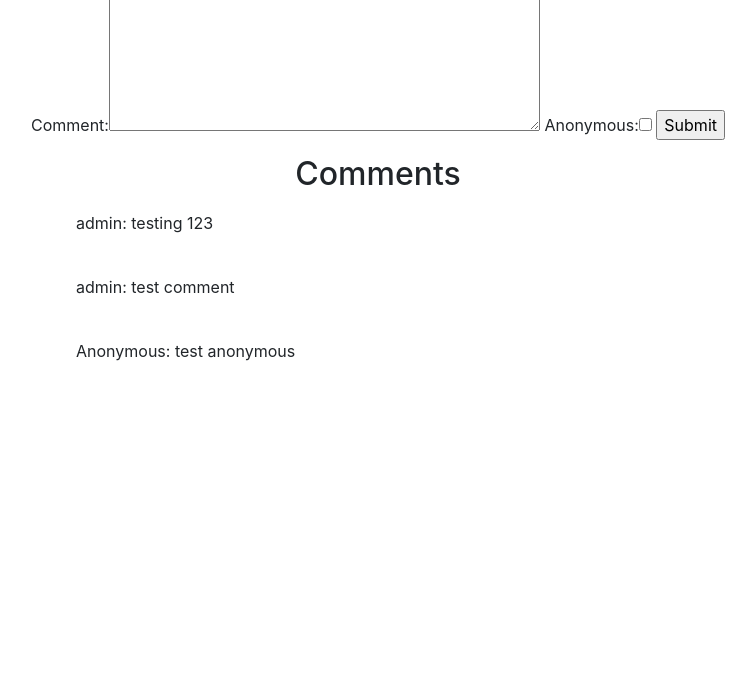
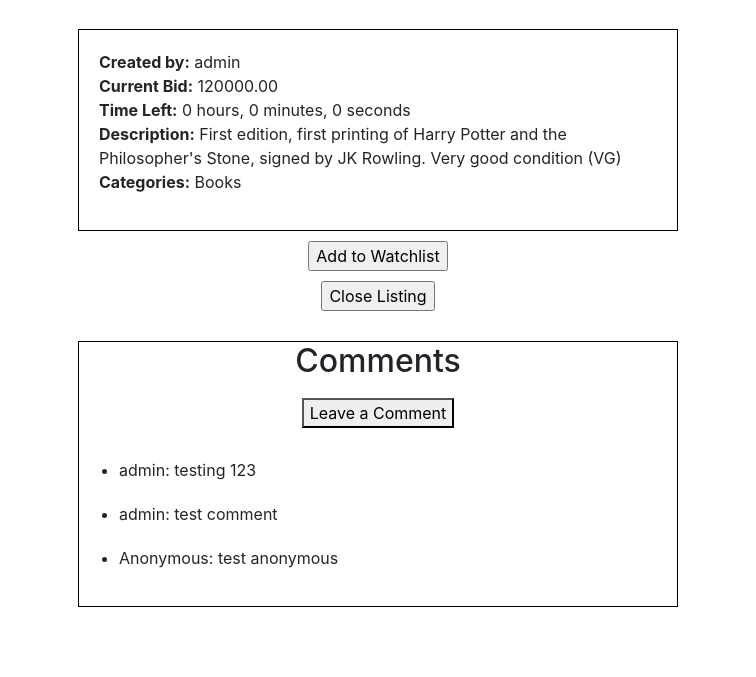
Before and after one commit to MyPetLobster/commerce, a Django app: page /listing/2 in a window 1280 px wide. Shown: the part 736-1413 px from the top of the page, without its empty margins (262-1018 px from the left). Before the commit the page ends 1097 px from the top, so only its background shows below. Run offline with Django 3.2, Linux system fonts and the light colour scheme; a user stored in the database is signed in; data comes from the database, SQL or seed files in the repository; parts of the project's set-up code (start-up, migrations or seed data) failed here and were passed over; some libraries are stand-ins or nearby versions.

Commit message:
Listing page first pass css

```diff
--- a/auctions/static/auctions/styles.css
+++ b/auctions/static/auctions/styles.css
@@ -68,4 +68,31 @@ body {
   z-index: 9999;
 }
 
+/* Listing Page */
+.listing-desc {
+  margin-top: 20px;
+  width: 600px;
+  border: 1px solid black;
+  padding: 20px;
+}
+
+.comments-div {
+  display: flex;
+  flex-direction: column;
+  align-items: center;
+  gap: 10px;
+  margin-top: 20px;
+  width: 600px;
+  border: 1px solid black;
+}
+.comments-div ul {
+  margin-top: 20px;
+  width: 100%;
+  align-items: flex-start;
+}
+.comments-div li {
+  list-style-type: disc;
+  margin-bottom: 20px;
+}
+
 /*# sourceMappingURL=styles.css.map */
--- a/auctions/templates/auctions/listing.html
+++ b/auctions/templates/auctions/listing.html
@@ -33,21 +33,22 @@
     <h2 class="page-heading-h2">{{ listing.title }}</h2>
 
     {% if listing.image != "" %}
-        <img src="{{ listing.image }}" height="100">
+        <img src="{{ listing.image }}" height="450">
     {% endif %}
-    <p>Created by: {{ listing.user.username }}</br>
-       Current Bid: {{ listing.price }}</br>
-       Time Left: {{ time_left }}</br>
-       Description: {{ listing.description }}</br>
+    <div class="listing-desc">
+        <p><span class="bold">Created by:</span> {{ listing.user.username }}</br>
+        <span class="bold">Current Bid:</span> {{ listing.price }}</br>
+        <span class="bold">Time Left:</span> {{ time_left }}</br>
+        <span class="bold">Description:</span> {{ listing.description }}</br>
 
         {% if listing.categories %}
-        Categories:
+            <span class="bold">Categories:</span>
             {% for category in listing.categories.all %}
                 {{ category.category }}
             {% endfor %}
         {% endif %}
-
         </p>
+    </div>
     {% if user.is_authenticated %}
         {% if listing.active == True %}
 
@@ -80,15 +81,20 @@
             {% endif %}
         {% endif %}
 
+        <div class="comments-div">
+            <h2>Comments</h2>
+
             {% if listing.active == True %}
-            <form action="/comment/{{ listing.id }}" method="post">
+                <button id="comment-button">Leave a Comment</button>
+                <form id="comment-form" class="hidden-form" action="/comment/{{ listing.id }}" method="post">
                     {% csrf_token %}
                     {{ comment_form }}
                     <input type="submit" value="Submit">
+                    <button type="button" id="cancel-comment">Cancel</button>
                 </form>
             {% endif %}
 
-        <h2>Comments</h2>
+
             <ul>
                 {% for comment in comments %}
                     {% if comment.anonymous == True %}
@@ -98,6 +104,25 @@
                     {% endif %}
                 {% endfor %}
             </ul>
+        </div>
     {% endif %}
 </div>
+
+<script>
+
+    const commentButton = document.querySelector('#comment-button');
+    const commentForm = document.querySelector('#comment-form');
+    const cancelComment = document.querySelector('#cancel-comment');
+
+    document.addEventListener('DOMContentLoaded', function() {
+        commentButton.onclick = function() {
+            commentForm.classList.remove('hidden-form');
+            commentForm.classList.add('visible-form');
+        }
+        cancelComment.onclick = function() {
+            commentForm.classList.remove('visible-form');
+            commentForm.classList.add('hidden-form');
+        }
+    });
+</script>
 {% endblock %}
```
Also changed, not shown: auctions/static/sass/styles_sass.scss (+28 -5 lines), 1 other file. Lines whose indentation alone changed are shown as unchanged.
